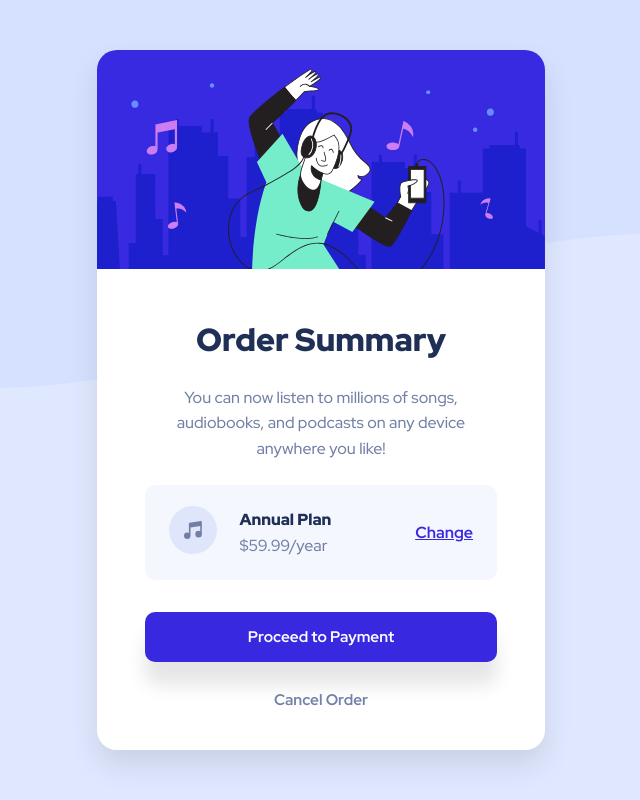
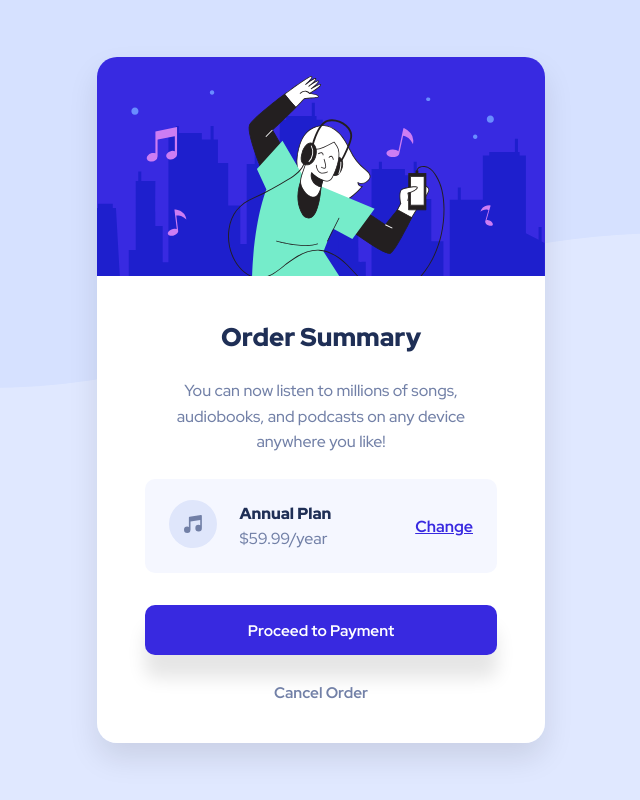
Before and after one commit to ArthurWiliams/order-summary-component, a website: page src/index.html in a window 1280 px wide. Shown: the whole page, without its empty margins (319-959 px from the left). Drawn offline with nearby package versions, Linux system fonts and the light colour scheme; files that its build step writes are made by us from their sources; files whose address does not match are found by name.

Commit message:
Add order-summary__title class

```diff
--- a/src/index.html
+++ b/src/index.html
@@ -28,7 +28,7 @@
             <div class="order-summary">
                 <img src="./images/illustration-hero.svg" alt="" />
                 <div class="order-summary__content container">
-                    <h1>Order Summary</h1>
+                    <h1 class="order-summary__title">Order Summary</h1>
 
                     <p>
                         You can now listen to millions of songs, audiobooks, and
--- a/src/sass/main.scss
+++ b/src/sass/main.scss
@@ -18,6 +18,10 @@
 
     &__content {
         background-color: white;
+    }
+
+    &__title {
+        font-size: 1.6rem;
     }
 }
 
```
